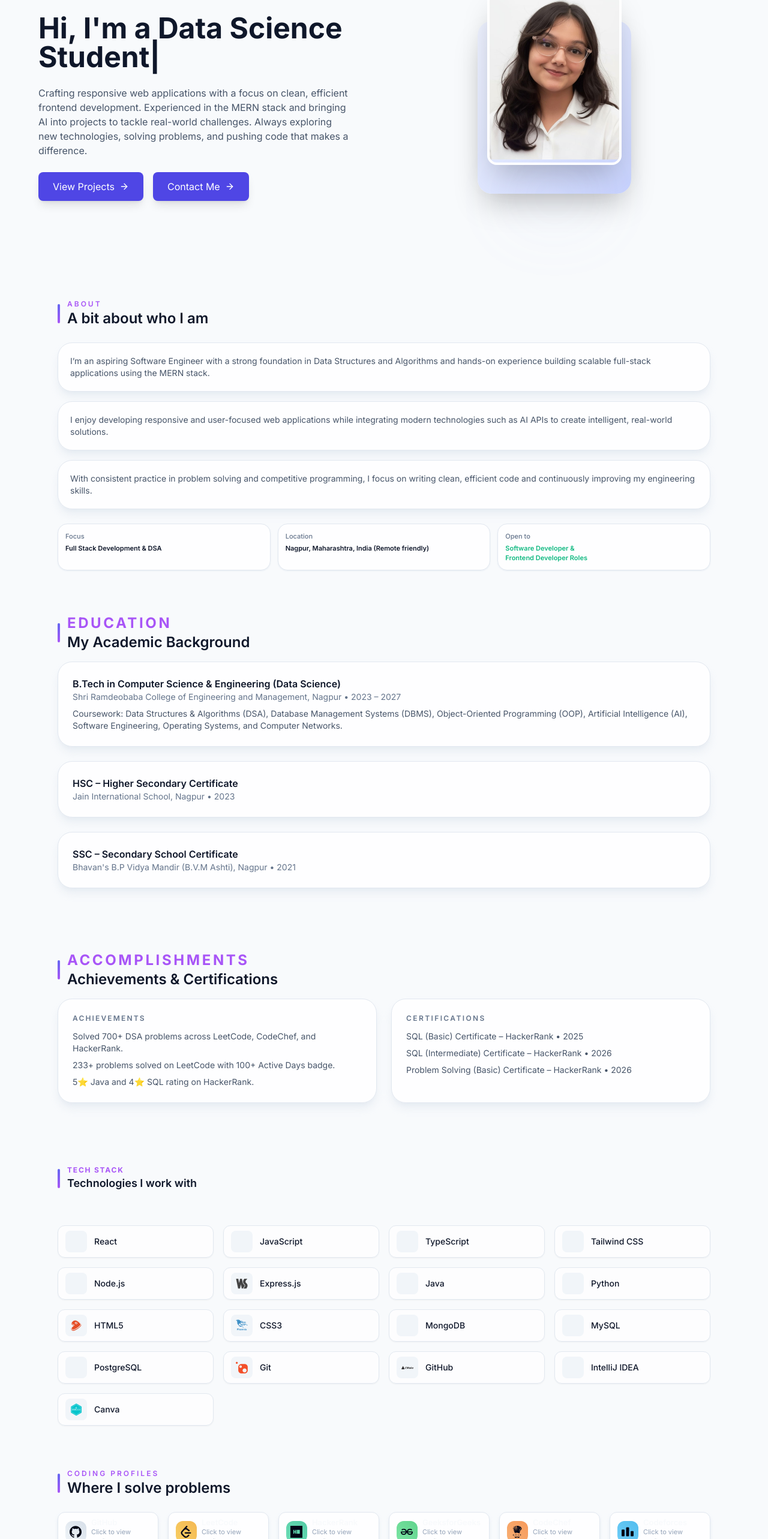
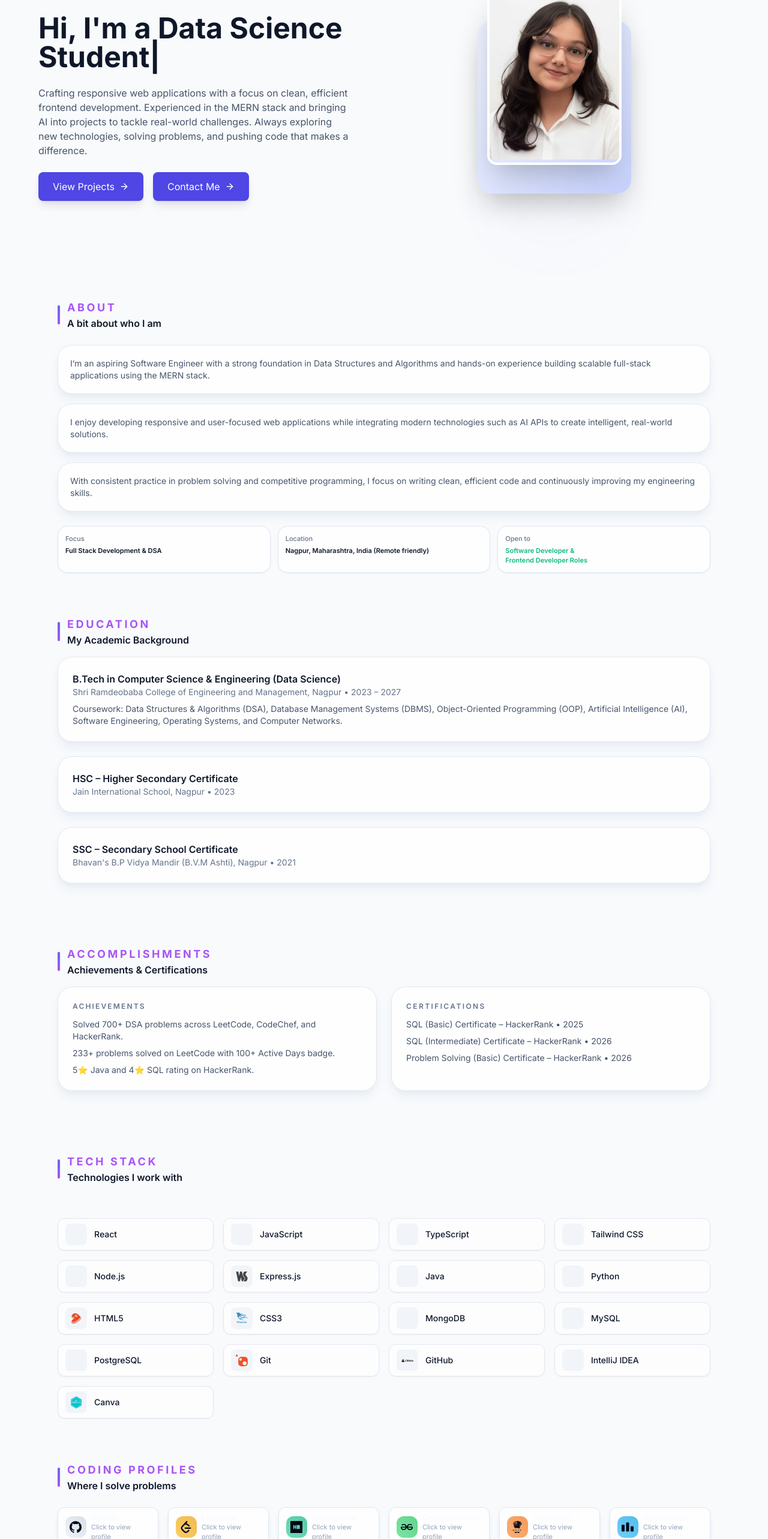
Before and after one commit to Anyaporwal/Portfolio, a React (Vite) app: page / in a window 1280 px wide. Shown: the part 197-2763 px from the top of the page at 60% size. Built offline with nearby package versions, Linux system fonts and the light colour scheme.

Commit message:
Headings Updated

```diff
--- a/src/components/About.jsx
+++ b/src/components/About.jsx
@@ -14,11 +14,11 @@ export function About() {
         <div className="mb-6 flex items-center gap-3">
           <div className="h-8 w-1 rounded-full bg-gradient-to-b from-accent to-accent-soft" />
           <div>
-            <p className="text-xs font-semibold uppercase tracking-[0.25em] text-accent-soft">
+<p className="text-lg font-bold uppercase tracking-[0.2em] text-accent-soft">
               About
             </p>
-            <h2 className="text-xl font-semibold text-slate-900 dark:text-slate-50 sm:text-2xl">
-              A bit about who I am
+<h2 className="text-base font-semibold text-slate-900 dark:text-slate-50 sm:text-base">
+             A bit about who I am
             </h2>
           </div>
         </div>
--- a/src/components/Accomplishments.jsx
+++ b/src/components/Accomplishments.jsx
@@ -14,11 +14,12 @@ export function Accomplishments() {
         <div className="mb-4 flex items-center gap-3">
           <div className="h-8 w-1 rounded-full bg-gradient-to-b from-accent to-accent-soft" />
           <div>
-            <h2 className="text-2xl font-bold uppercase tracking-[0.15em] text-accent-soft">
+            <p className="text-lg font-bold uppercase tracking-[0.2em] text-accent-soft">
+
               Accomplishments
-            </h2>
-            <h2 className="text-xl font-semibold text-slate-900 dark:text-slate-50 sm:text-2xl">
-              Achievements & Certifications
+            </p>
+<h2 className="text-base font-semibold text-slate-900 dark:text-slate-50 sm:text-base">
+                Achievements & Certifications
             </h2>
           </div>
         </div>
--- a/src/components/CodingProfiles.jsx
+++ b/src/components/CodingProfiles.jsx
@@ -62,10 +62,10 @@ export function CodingProfiles() {
           <div className="flex items-center gap-3">
             <div className="h-8 w-1 rounded-full bg-gradient-to-b from-accent to-accent-soft" />
             <div>
-              <p className="text-xs font-semibold uppercase tracking-[0.25em] text-accent-soft">
+<p className="text-lg font-bold uppercase tracking-[0.2em] text-accent-soft">
                 Coding profiles
               </p>
-              <h2 className="text-xl font-semibold text-slate-900 dark:text-slate-50 sm:text-2xl">
+<h2 className="text-base font-semibold text-slate-900 dark:text-slate-50 sm:text-base">
                 Where I solve problems
               </h2>
             </div>
--- a/src/components/Contact.jsx
+++ b/src/components/Contact.jsx
@@ -14,10 +14,10 @@ export function Contact() {
         <div className="mb-8 flex items-center gap-3">
           <div className="h-8 w-1 rounded-full bg-gradient-to-b from-accent to-accent-soft" />
           <div>
-            <p className="text-xs font-semibold uppercase tracking-[0.25em] text-accent-soft">
+<p className="text-lg font-bold uppercase tracking-[0.2em] text-accent-soft">
               Contact
             </p>
-            <h2 className="text-xl font-semibold text-slate-900 dark:text-slate-50 sm:text-2xl">
+<h2 className="text-base font-semibold text-slate-900 dark:text-slate-50 sm:text-base">
               Let's build something together
             </h2>
           </div>
--- a/src/components/Education.jsx
+++ b/src/components/Education.jsx
@@ -14,11 +14,12 @@ export function Education() {
         <div className="mb-4 flex items-center gap-3">
           <div className="h-8 w-1 rounded-full bg-gradient-to-b from-accent to-accent-soft" />
           <div>
-            <h2 className="text-2xl font-bold uppercase tracking-[0.15em] text-accent-soft">
+            <p className="text-lg font-bold uppercase tracking-[0.2em] text-accent-soft">
+
               Education
-            </h2>
-            <h2 className="text-xl font-semibold text-slate-900 dark:text-slate-50 sm:text-2xl">
-              My Academic Background
+            </p>
+<h2 className="text-base font-semibold text-slate-900 dark:text-slate-50 sm:text-base">
+                My Academic Background
             </h2>
           </div>
         </div>
--- a/src/components/Projects.jsx
+++ b/src/components/Projects.jsx
@@ -36,10 +36,10 @@ export function Projects() {
           <div className="flex items-center gap-3">
             <div className="h-8 w-1 rounded-full bg-gradient-to-b from-accent to-accent-soft" />
             <div>
-              <p className="text-xs font-semibold uppercase tracking-[0.25em] text-accent-soft">
+<p className="text-lg font-bold uppercase tracking-[0.2em] text-accent-soft">
                 Projects
               </p>
-              <h2 className="text-xl font-semibold text-slate-900 dark:text-slate-50 sm:text-2xl">
+<h2 className="text-base font-semibold text-slate-900 dark:text-slate-50 sm:text-base">
               What I've Built
               </h2>
             </div>
--- a/src/components/TechStack.jsx
+++ b/src/components/TechStack.jsx
@@ -36,10 +36,10 @@ export function TechStack() {
        <div className="mb-6 flex items-center gap-3">
           <div className="h-8 w-1 rounded-full bg-gradient-to-b from-accent to-accent-soft" />
           <div>
-            <p className="text-xs font-bold uppercase tracking-[0.15em] text-accent-soft">
+<p className="text-lg font-bold uppercase tracking-[0.2em] text-accent-soft">
                 Tech Stack
               </p>
-              <h2 className="text-lg font-semibold text-slate-900 dark:text-slate-50">
+<h2 className="text-base font-semibold text-slate-900 dark:text-slate-50 sm:text-base">
                 Technologies I work with
               </h2>
             </div>
```
Also changed, not shown: 1 other file (tests, documents, lock files or other folders).
